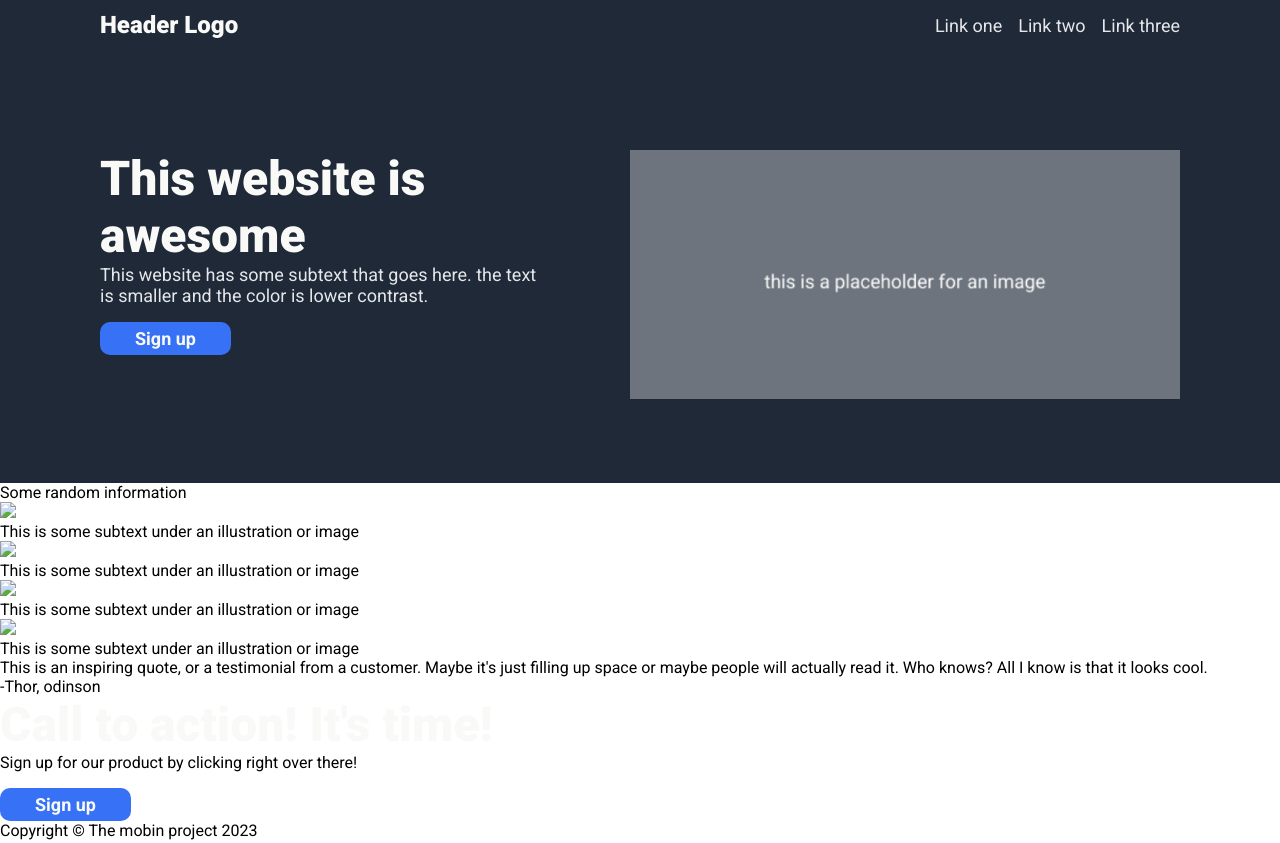
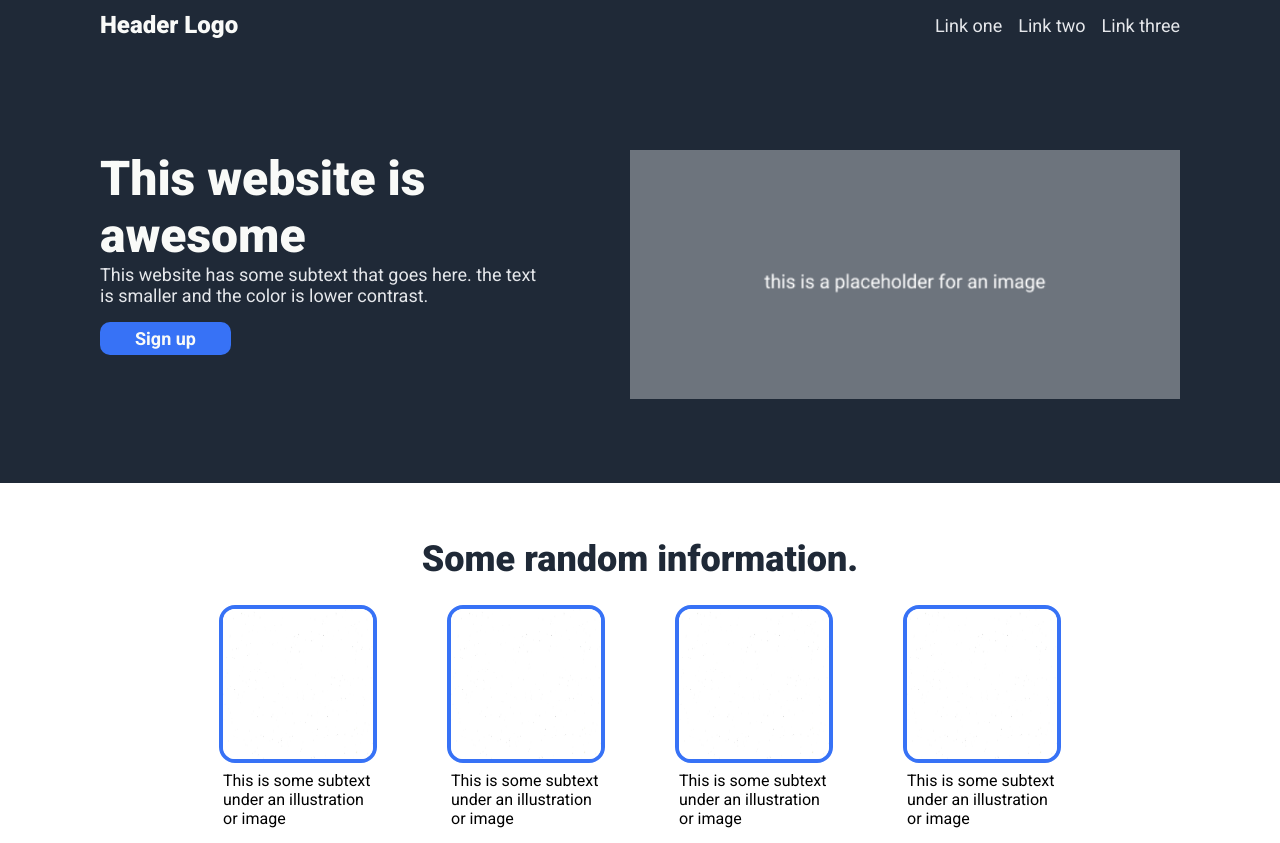
Before and after one commit to mobinpna/landing-page, a plain HTML site: page index.html in a window 1280 px wide. Shown: the top 843 px of the page. Drawn offline with Linux system fonts and the light colour scheme.

Commit message:
Finish info-sec design

```diff
--- a/index.html
+++ b/index.html
@@ -24,12 +24,12 @@
         <div class="right"><img src="images/place-holder.png" alt="place holder"></div>
     </div>
     <div class="info-sec">
-        <div class="top">Some random information</div>
+        <div class="top">Some random information.</div>
         <div class="bottom">
-            <div class="sub"><img src="#"><div class="text">This is some subtext under an illustration or image</div></div>
-            <div class="sub"><img src="#"><div class="text">This is some subtext under an illustration or image</div></div>
-            <div class="sub"><img src="#"><div class="text">This is some subtext under an illustration or image</div></div>
-            <div class="sub"><img src="#"><div class="text">This is some subtext under an illustration or image</div></div>
+            <div class="sub"><img src="images/blank-white.jpg"><div class="text">This is some subtext under an illustration or image</div></div>
+            <div class="sub"><img src="images/blank-white.jpg"><div class="text">This is some subtext under an illustration or image</div></div>
+            <div class="sub"><img src="images/blank-white.jpg"><div class="text">This is some subtext under an illustration or image</div></div>
+            <div class="sub"><img src="images/blank-white.jpg"><div class="text">This is some subtext under an illustration or image</div></div>
         </div>
     </div>
     <div class="qoute-sec">
--- a/style.css
+++ b/style.css
@@ -5,6 +5,7 @@
     background-color: #ffffff;
     margin: 0px;
     font-weight: 400;
+    /* border: solid red 1px; */
 }
 
 html body {
@@ -49,8 +50,42 @@ html body {
     color: #f9faf8;
 }
 
-p {
+.info-sec {
+    padding: 55px 100px 80px 100px;
+    display: flex;
+    flex-direction: column;
+    align-items: center;
+    justify-content: center;
+}
 
+.info-sec .top {
+    font-size: 36px;
+    color: #1f2937;
+    font-weight: 900;
+    margin-bottom: 25px;
+}
+.info-sec .bottom {
+    display: flex;
+    justify-content: space-between;
+    gap: 70px;
+}
+
+.sub{
+    display: flex;
+    flex-direction: column;
+    justify-content: center;
+    align-items: center;
+    gap: 8px;
+}
+.text {
+    max-width: 150px;
+}
+
+.sub img {
+    width: 150px;
+    height: 150px;
+    border-radius: 16px;
+    border: solid #3772f6 4px;
 }
 
 a , p {
```
Also changed, not shown: images/blank-white.jpg (added).
